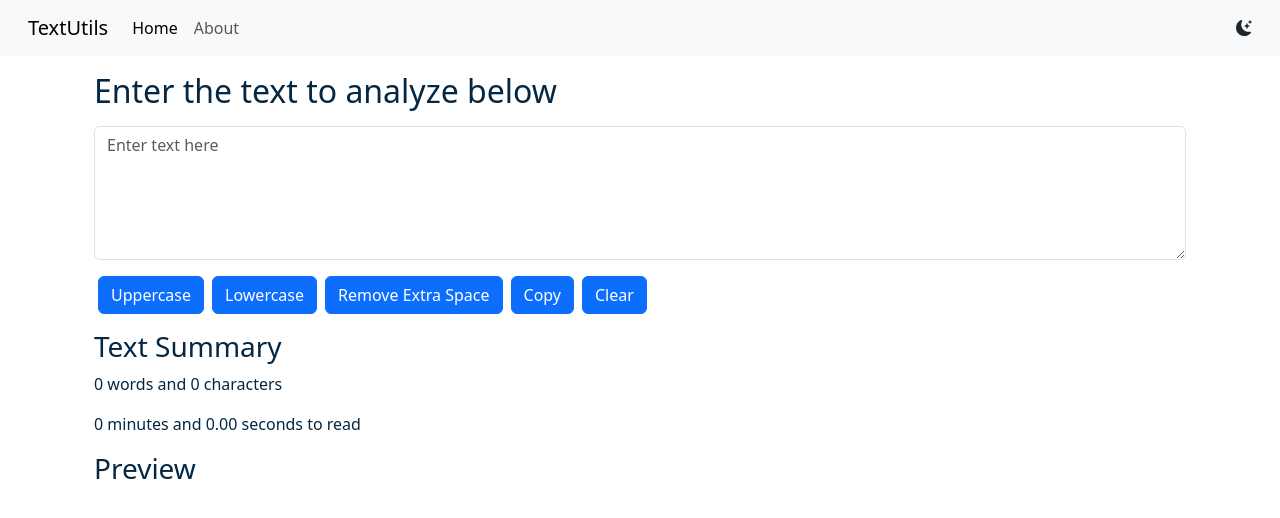
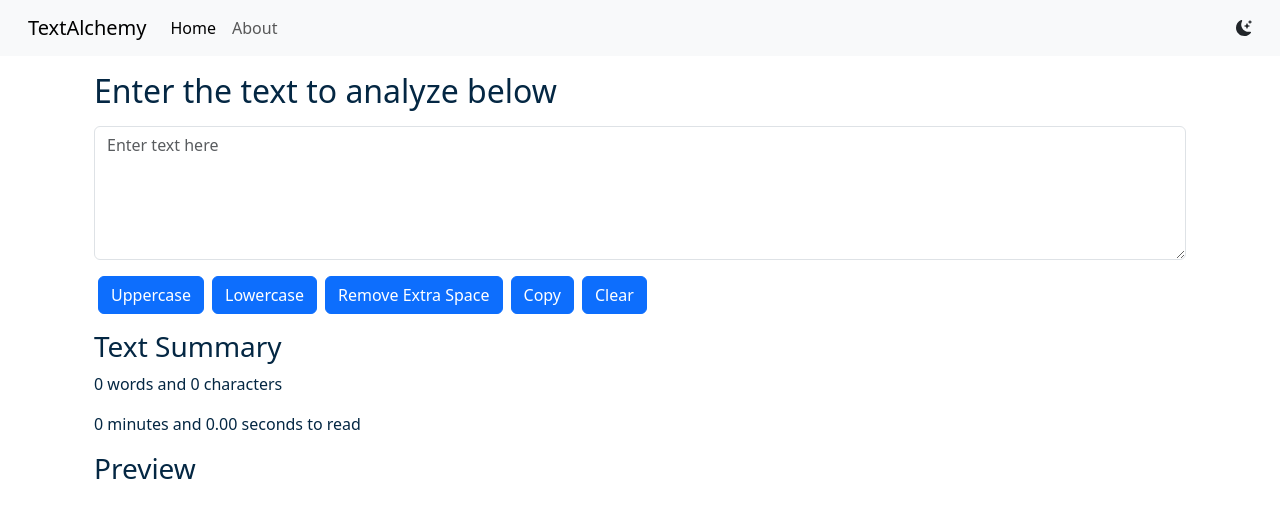
Before and after one commit to rajul007/textalchemy, a React (Create React App) app: page / in a window 1280 px wide. Shown: the top 518 px of the page. Built offline with nearby package versions, Linux system fonts and the light colour scheme; the HTML template or start-up script is replaced by a standard one.

Commit message:
Minor Modifications

```diff
--- a/package.json
+++ b/package.json
@@ -1,5 +1,5 @@
 {
-  "name": "textutils",
+  "name": "textalchemy",
   "version": "0.1.0",
   "private": true,
   "dependencies": {
--- a/public/index.html
+++ b/public/index.html
@@ -30,16 +30,12 @@
       integrity="sha384-4bw+/aepP/YC94hEpVNVgiZdgIC5+VKNBQNGCHeKRQN+PtmoHDEXuppvnDJzQIu9"
       crossorigin="anonymous"
     />
-    <title>TextUtils</title>
+    <title>TextAlchemy</title>
   </head>
   <body>
     <noscript>You need to enable JavaScript to run this app.</noscript>
     <div id="root"></div>
-    <script
-      src="https://cdn.jsdelivr.net/npm/@popperjs/core@2.11.8/dist/umd/popper.min.js"
-      integrity="sha384-I7E8VVD/ismYTF4hNIPjVp/Zjvgyol6VFvRkX/vR+Vc4jQkC+hVqc2pM8ODewa9r"
-      crossorigin="anonymous"
-    ></script>
+    <script src="https://cdn.jsdelivr.net/npm/bootstrap@5.3.1/dist/js/bootstrap.bundle.min.js" integrity="sha384-HwwvtgBNo3bZJJLYd8oVXjrBZt8cqVSpeBNS5n7C8IVInixGAoxmnlMuBnhbgrkm" crossorigin="anonymous"></script>
     <!--
       This HTML file is a template.
       If you open it directly in the browser, you will see an empty page.
--- a/src/App.js
+++ b/src/App.js
@@ -16,7 +16,7 @@
   }
   return (
     <>
-      <Navbar title="TextUtils" mode={mode} toggleMode={toggleMode}/>
+      <Navbar title="TextAlchemy" mode={mode} toggleMode={toggleMode}/>
       <TextForm heading="Enter the text to analyze below" mode={mode}/>
     </>
   );
```
Also changed, not shown: 1 other file (tests, documents, lock files or other folders).
